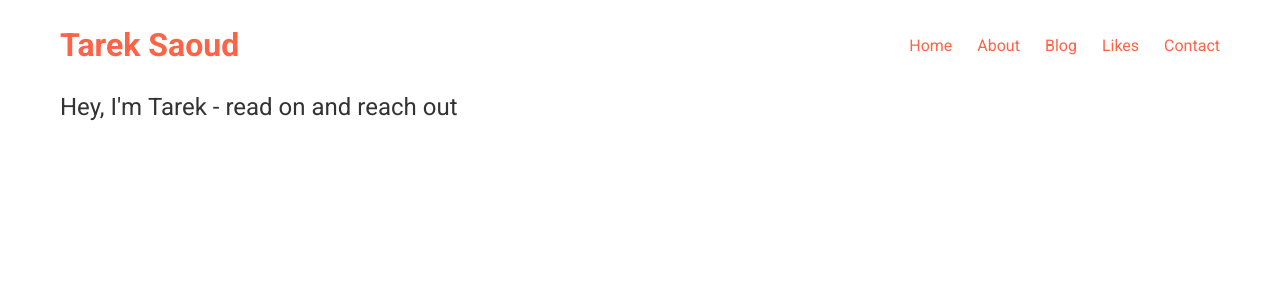
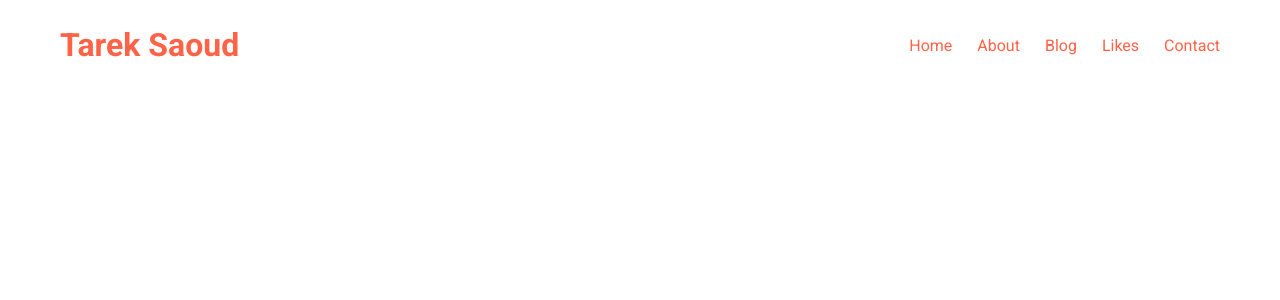
Before and after one commit to tarekgs/tarekgs.github.io, a Jekyll site: the page built from index.html, in a window 1280 px wide. Shown: the top 300 px of the page. Built offline with Jekyll 4.4.1, drawn with Linux system fonts in a browser that asks for light colours.

Commit message:
Update index.html

```diff
--- a/index.html
+++ b/index.html
@@ -2,5 +2,5 @@
 layout: default
 ---
 <blockquote>
-    Hey, I'm Tarek - read on and reach out
+    <!-- Hey, I'm Tarek - read on and reach out  -->
 </blockquote>
```
